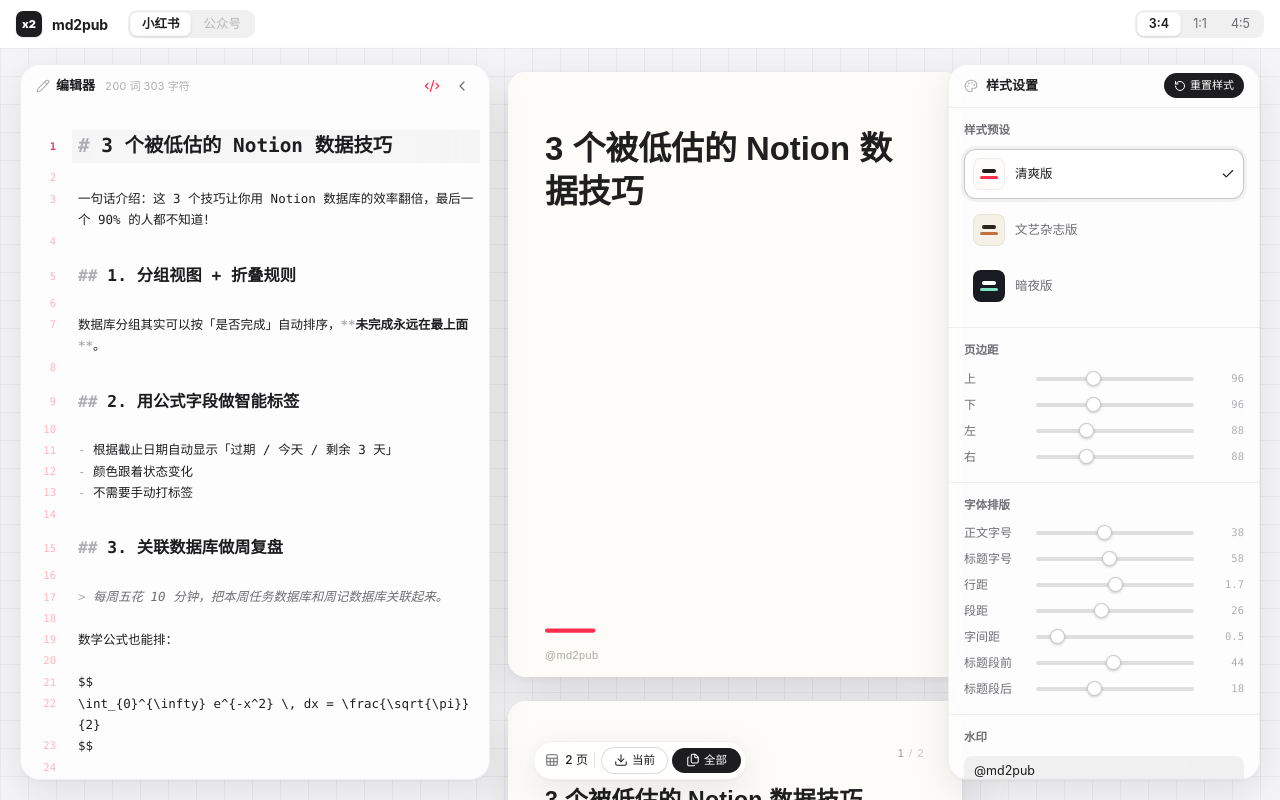
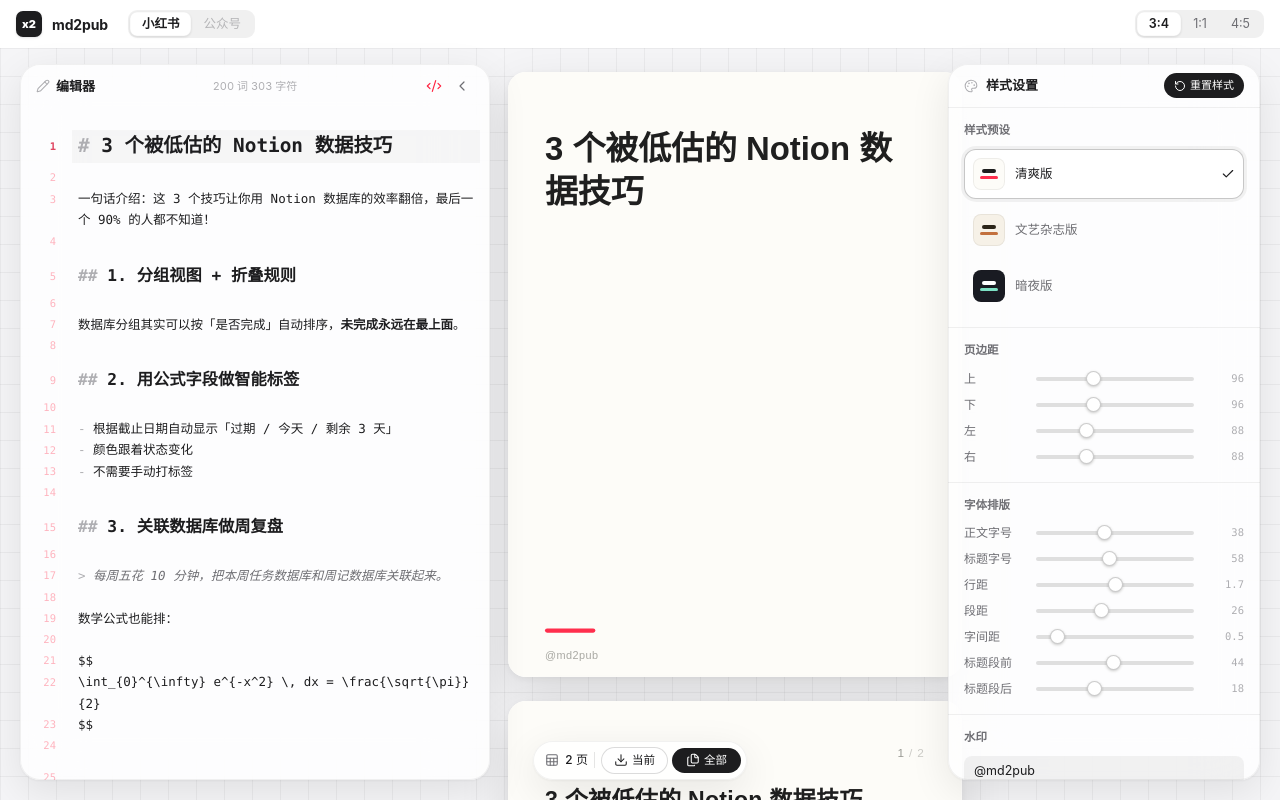
Before and after one commit to IvoryGate/md2pub, a React (Vite) app: page / in a window 1280 px wide. Built offline with nearby package versions, Linux system fonts and the light colour scheme; what @vscode/markdown-it-katex would draw is missing.

Commit message:
行内渲染开关扩展到标记隐藏（strong/em/del/code 定界符、链接 URL），头部三段式排版

```diff
--- a/src/app/Editor.tsx
+++ b/src/app/Editor.tsx
@@ -6,6 +6,7 @@
 import { HighlightStyle, syntaxHighlighting } from '@codemirror/language'
 import { tags } from '@lezer/highlight'
 import { inlineMathPreview } from './cm/inlineMath'
+import { inlineRender } from './cm/inlineRender'
 import { codeBlockStyler, fencedLines, FENCE_HEAD_PAD } from './cm/codeBlock'
 import { bindSyncScroll, type ScrollBus } from './scrollSync'
 import { useStore } from '../store'
@@ -177,7 +178,7 @@
       markdownLang(),
       EditorView.lineWrapping,
       syntaxHighlighting(mdHighlight),
-      ...(inlinePreview ? [inlineMathPreview] : []),
+      ...(inlinePreview ? [inlineMathPreview, inlineRender] : []),
       codeBlockStyler,
       cmTheme,
     ],
@@ -186,21 +187,24 @@
 
   return (
     <div className="glass absolute bottom-5 left-5 top-4 z-10 flex w-[470px] flex-col rounded-[20px]">
-      <div className="flex h-11 shrink-0 items-center gap-1.5 px-4">
+      {/* 三段式头部：左（铅笔+标题）· 中（字数统计绝对居中）· 右（开关+收起） */}
+      <div className="relative flex h-11 shrink-0 items-center px-4">
+        <div className="flex items-center gap-1.5">
           <Pencil className="h-3.5 w-3.5 text-ink-faint" strokeWidth={1.8} />
-        <span className="text-[13px] font-semibold">编辑器</span>
-        {/* Obsidian 式字数统计：纯文本、无胶囊底 */}
-        <span className="ml-1 truncate text-[11px] tabular-nums text-ink-faint">
+          <span className="text-[13px] font-semibold leading-none">编辑器</span>
+        </div>
+        {/* Obsidian 式字数统计：纯文本、无胶囊底，水平居中 */}
+        <span className="pointer-events-none absolute left-1/2 top-1/2 max-w-[46%] -translate-x-1/2 -translate-y-1/2 truncate whitespace-nowrap text-[11px] leading-none tabular-nums text-ink-faint">
           {fmt(stats.words)} 词 {fmt(stats.chars)} 字符
         </span>
-        <div className="flex-1" />
+        <div className="ml-auto flex items-center gap-1">
           <button
             className={
               'flex h-6 w-6 items-center justify-center rounded-full transition-colors hover:bg-black/5 ' +
               (inlinePreview ? 'text-[#ff2442]' : 'text-ink-faint')
             }
             onClick={toggleInlinePreview}
-          title={inlinePreview ? '行内公式渲染：开' : '行内公式渲染：关'}
+            title={inlinePreview ? '行内渲染：开（点按回到源码态）' : '行内渲染：关（点按开启）'}
           >
             <CodeXml className="h-4 w-4" strokeWidth={1.8} />
           </button>
@@ -211,6 +215,7 @@
           >
             <ChevronLeft className="h-4 w-4" strokeWidth={1.8} />
           </button>
+        </div>
       </div>
 
       {/* 编辑区：CodeMirror + 自绘行号覆盖层；滚动经 bus 与卡片轨道同步 */}
--- /dev/null
+++ b/src/app/cm/inlineRender.ts
@@ -0,0 +1,88 @@
+import {
+  ViewPlugin,
+  Decoration,
+  type DecorationSet,
+  type EditorView,
+  type ViewUpdate,
+} from '@codemirror/view'
+import { RangeSetBuilder } from '@codemirror/state'
+import { fencedLines } from './codeBlock'
+
+/**
+ * 行内渲染（Obsidian 实时预览式）：光标不在其上时隐藏 markdown 行内标记——
+ * - **strong** / __strong__ / *em* / _em_ / ~~del~~ / `code`：只藏定界符，文本保留渲染态
+ * - [label](url)：隐藏 `[` 与 `](url)`，只留标题
+ * 公式（$…$）由 inlineMath 插件负责，本插件只处理文本级标记。
+ * 围栏行内不处理。光标压到匹配处 → 该匹配临时回到源码态（可编辑）。
+ */
+const inlineRe =
+  /(`+)([^`\n]+?)\1|\*\*([^*\n]+?)\*\*|__([^_\n]+?)__|(?<!\*)\*([^*\n]+?)\*(?!\*)|(?<![_\w])_([^_\n]+?)_(?![\w])|~~([^~\n]+?)~~|\[([^\]\n]+)\]\(([^)\n]+)\)/g
+
+function collect(view: EditorView): DecorationSet {
+  const sel = view.state.selection.ranges
+  const fenced = fencedLines(view.state.doc)
+  const builder = new RangeSetBuilder<Decoration>()
+  const ranges: Array<[number, number]> = []
+
+  for (const { from, to } of view.visibleRanges) {
+    const text = view.state.doc.sliceString(from, to)
+    // 逐行扫描（标记不跨行），围栏行内跳过
+    inlineRe.lastIndex = 0
+    let m: RegExpExecArray | null
+    while ((m = inlineRe.exec(text))) {
+      const start = from + m.index
+      const end = start + m[0].length
+      if (text.slice(m.index, m.index + m[0].length).includes('\n')) continue
+      // 该行是否为围栏行
+      const lineNo = view.state.doc.lineAt(start).number
+      if (fenced.has(lineNo)) continue
+      // 光标压到该标记 → 保持源码态
+      if (sel.some((r) => r.from < end && r.to > start)) continue
+
+      if (m[1] !== undefined) {
+        // 行内码：藏首尾反引号组
+        const tick = m[1].length
+        ranges.push([start, start + tick])
+        ranges.push([end - tick, end])
+      } else if (m[3] !== undefined || m[4] !== undefined) {
+        ranges.push([start, start + 2])
+        ranges.push([end - 2, end])
+      } else if (m[5] !== undefined || m[6] !== undefined) {
+        ranges.push([start, start + 1])
+        ranges.push([end - 1, end])
+      } else if (m[7] !== undefined) {
+        ranges.push([start, start + 2])
+        ranges.push([end - 2, end])
+      } else if (m[8] !== undefined) {
+        // [label](url)：藏 `[` 与 `](url)`
+        ranges.push([start, start + 1])
+        ranges.push([start + 1 + m[8]!.length, end])
+      }
+    }
+  }
+
+  ranges.sort((a, b) => a[0] - b[0] || a[1] - b[1])
+  const seen = new Set<string>()
+  for (const [f, t] of ranges) {
+    const key = `${f}:${t}`
+    if (seen.has(key)) continue
+    seen.add(key)
+    builder.add(f, t, Decoration.replace({}))
+  }
+  return builder.finish()
+}
+
+/** 行内渲染开关扩展（Editor 的 inlinePreview=true 时挂载） */
+export const inlineRender = ViewPlugin.fromClass(
+  class {
+    decorations: DecorationSet
+    constructor(view: EditorView) {
+      this.decorations = collect(view)
+    }
+    update(u: ViewUpdate) {
+      if (u.docChanged || u.selectionSet || u.viewportChanged)
+        this.decorations = collect(u.view)
+    }
+  },
+  { decorations: (v) => v.decorations },
+)
```
Lines whose indentation alone changed are shown as unchanged.
